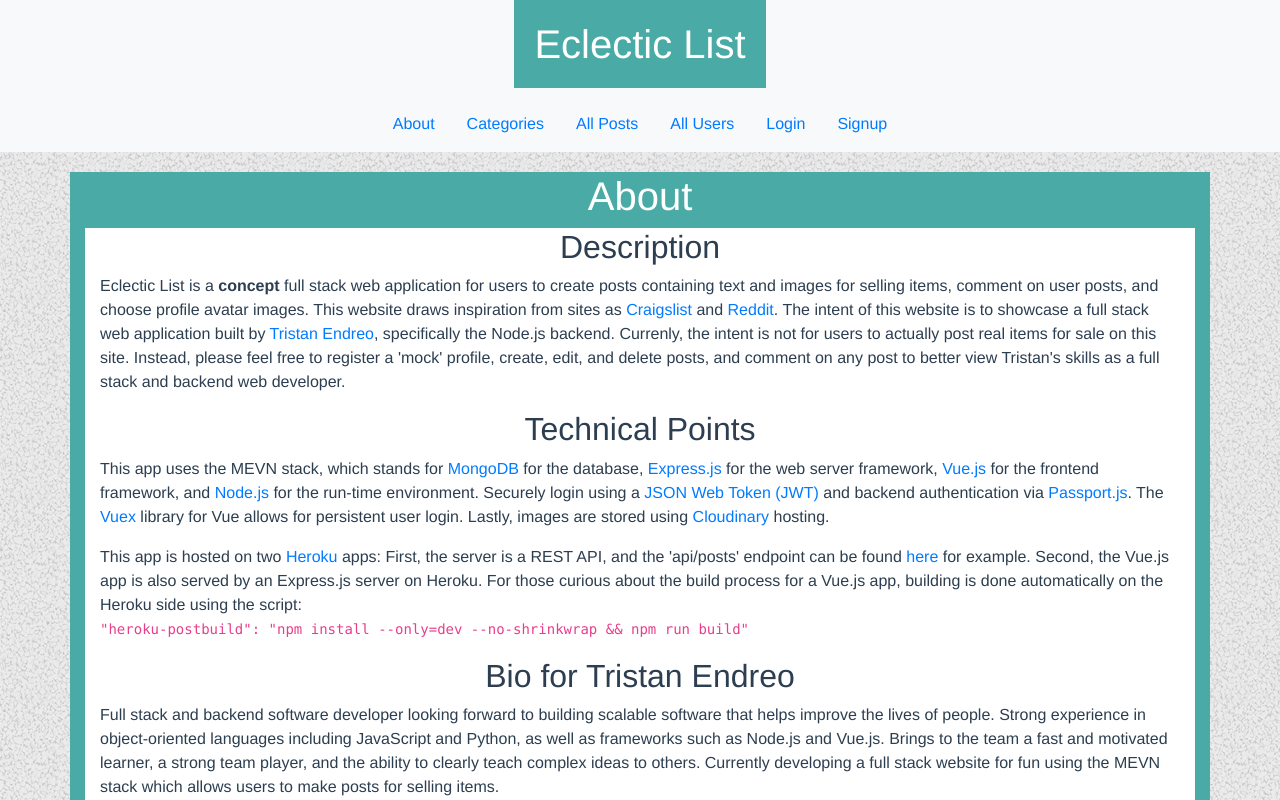
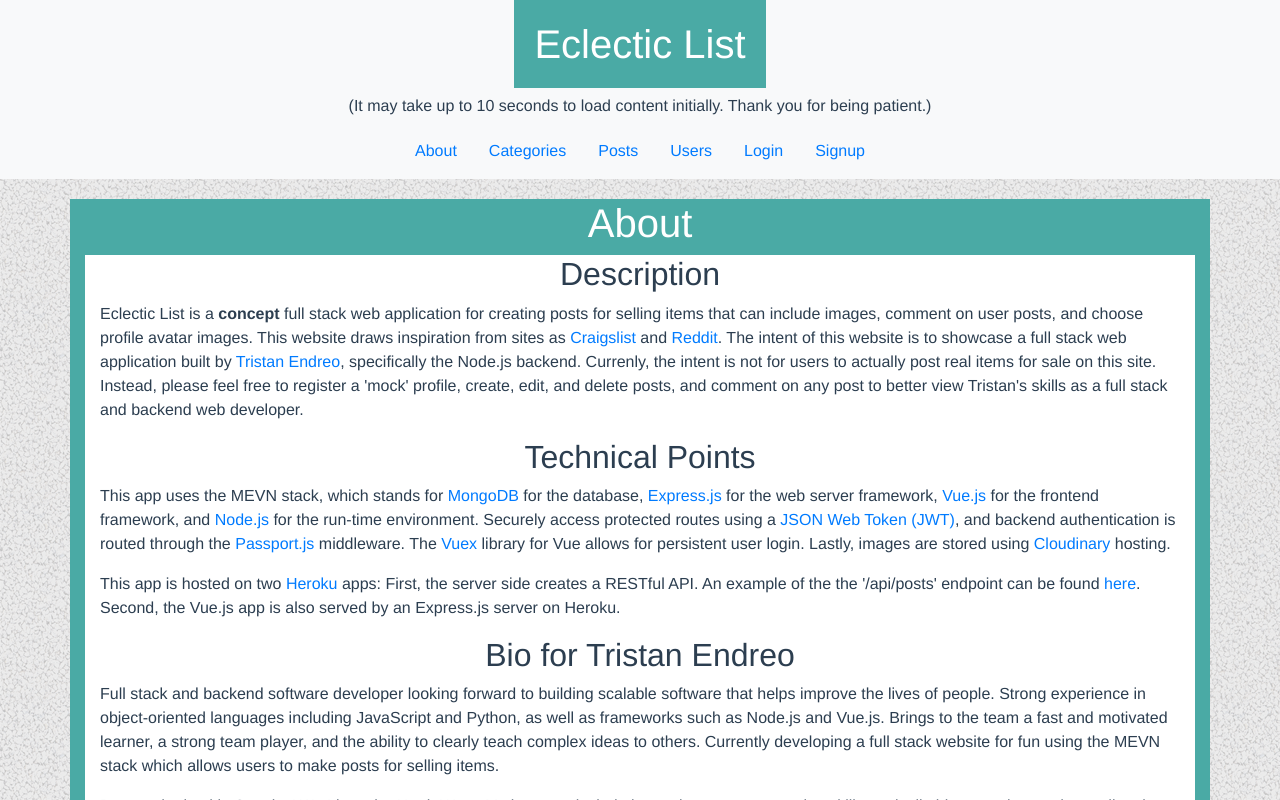
Before and after one commit to EndreoT/Eclectic-List-Client, a Vue app: page /about in a window 1280 px wide. Shown: the top 800 px of the page. Built offline with nearby package versions, Linux system fonts and the light colour scheme.

Commit message:
improved about.vue sections

```diff
--- a/src/App.vue
+++ b/src/App.vue
@@ -6,6 +6,9 @@
         <h1 id="site-name">
           <router-link id="site-name-link" to="/" href="#">Eclectic List</router-link>
         </h1>
+      </div>
+      <div class="row justify-content-md-center">
+        <h6>(It may take up to 10 seconds to load content initially. Thank you for being patient.)</h6>
       </div>
 
       <!-- Navigation -->
@@ -19,10 +22,10 @@
               <router-link to="/categories" class="nav-link" href="#">Categories</router-link>
             </li>
             <li class="nav-item">
-              <router-link to="/posts" class="nav-link" href="#">All Posts</router-link>
+              <router-link to="/posts" class="nav-link" href="#">Posts</router-link>
             </li>
             <li class="nav-item">
-              <router-link to="/users" class="nav-link" href="#">All Users</router-link>
+              <router-link to="/users" class="nav-link" href="#">Users</router-link>
             </li>
 
             <!-- Show links if not authenticated -->
--- a/src/router.js
+++ b/src/router.js
@@ -10,7 +10,6 @@
   routes: [
     {
       path: '/about',
-      alias: '/',
       name: 'about',
       component: () => import('./views/About.vue'),
     },
@@ -24,6 +23,7 @@
     },
     {
       path: '/categories',
+      alias: '/',
       name: 'categories',
       component: () => import('./views/Categories.vue'),
     },
--- a/src/views/About.vue
+++ b/src/views/About.vue
@@ -6,7 +6,7 @@
 
       <p class="text-left">
         Eclectic List is a
-        <strong>concept</strong> full stack web application for users to create posts containing text and images for selling items,
+        <strong>concept</strong> full stack web application for creating posts for selling items that can include images,
         comment on user posts, and choose profile avatar images.
         This website draws inspiration from sites as
         <a
@@ -37,15 +37,15 @@
           href="https://nodejs.org/en/"
           target="_blank"
         >Node.js</a> for the run-time environment.
-        Securely login using a
+        Securely access protected routes using a
         <a
           href="https://jwt.io/"
           target="_blank"
-        >JSON Web Token (JWT)</a> and backend authentication via
+        >JSON Web Token (JWT)</a>, and backend authentication is routed through the
         <a
           href="http://www.passportjs.org/"
           target="_blank"
-        >Passport.js</a>.
+        >Passport.js</a> middleware.
         The
         <a href="https://vuex.vuejs.org/" target="_blank">Vuex</a> library for Vue allows for persistent user login.
         Lastly, images are stored using
@@ -58,15 +58,11 @@
       <p class="text-left">
         This app is hosted on two
         <a href="https://www.heroku.com/" target="_blank">Heroku</a> apps:
-        First, the server is a REST API, and the 'api/posts' endpoint can be found
+        First, the server side creates a RESTful API. An example of the the '/api/posts' endpoint can be found
         <a
           href="https://eclectic-list-server.herokuapp.com/api/posts"
           target="_blank"
-        >here</a> for example. Second, the Vue.js app is also served by an Express.js server on Heroku. For those curious about the build process for a Vue.js app,
-        building is done automatically on the Heroku side using the script:
-        <br>
-        <code>"heroku-postbuild": "npm install --only=dev --no-shrinkwrap && npm run build"</code>
-      </p>
+        >here</a>. Second, the Vue.js app is also served by an Express.js server on Heroku.
 
       <h2>Bio for Tristan Endreo</h2>
       <p class="text-left">
```
